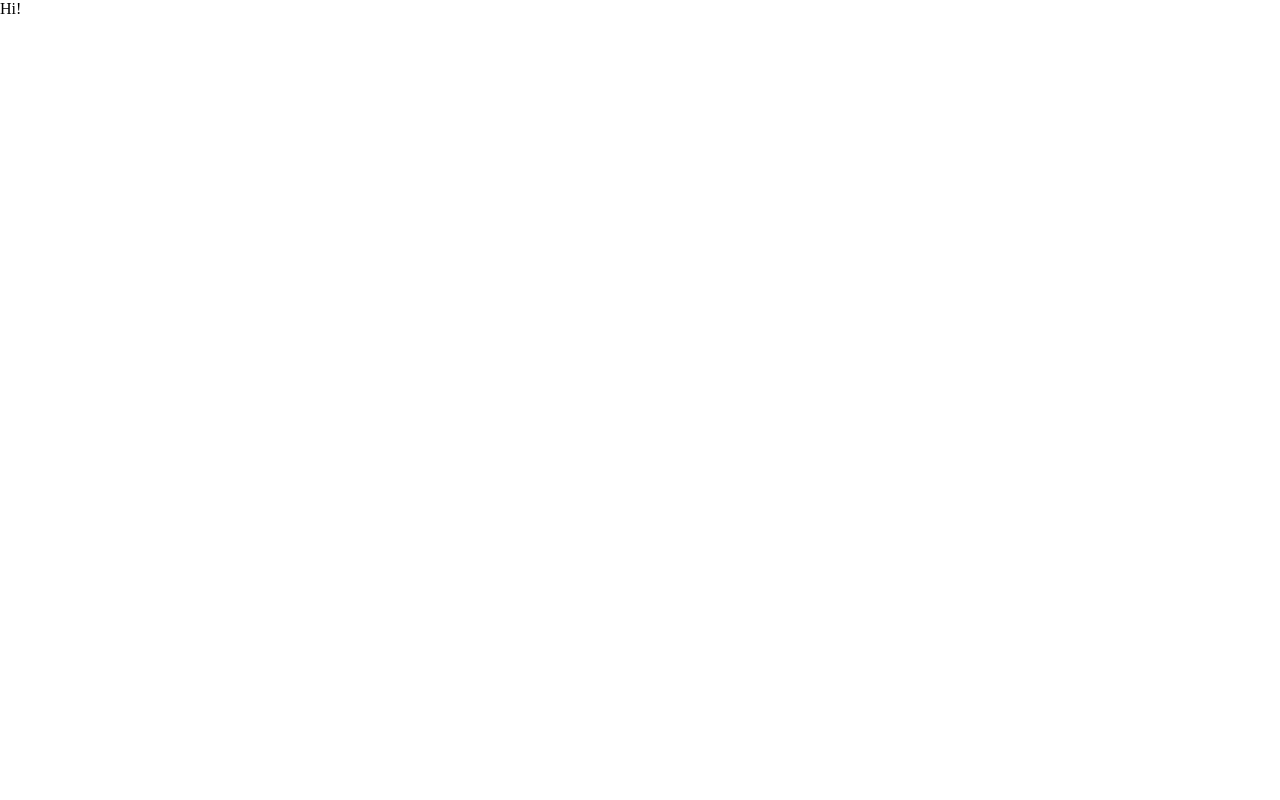
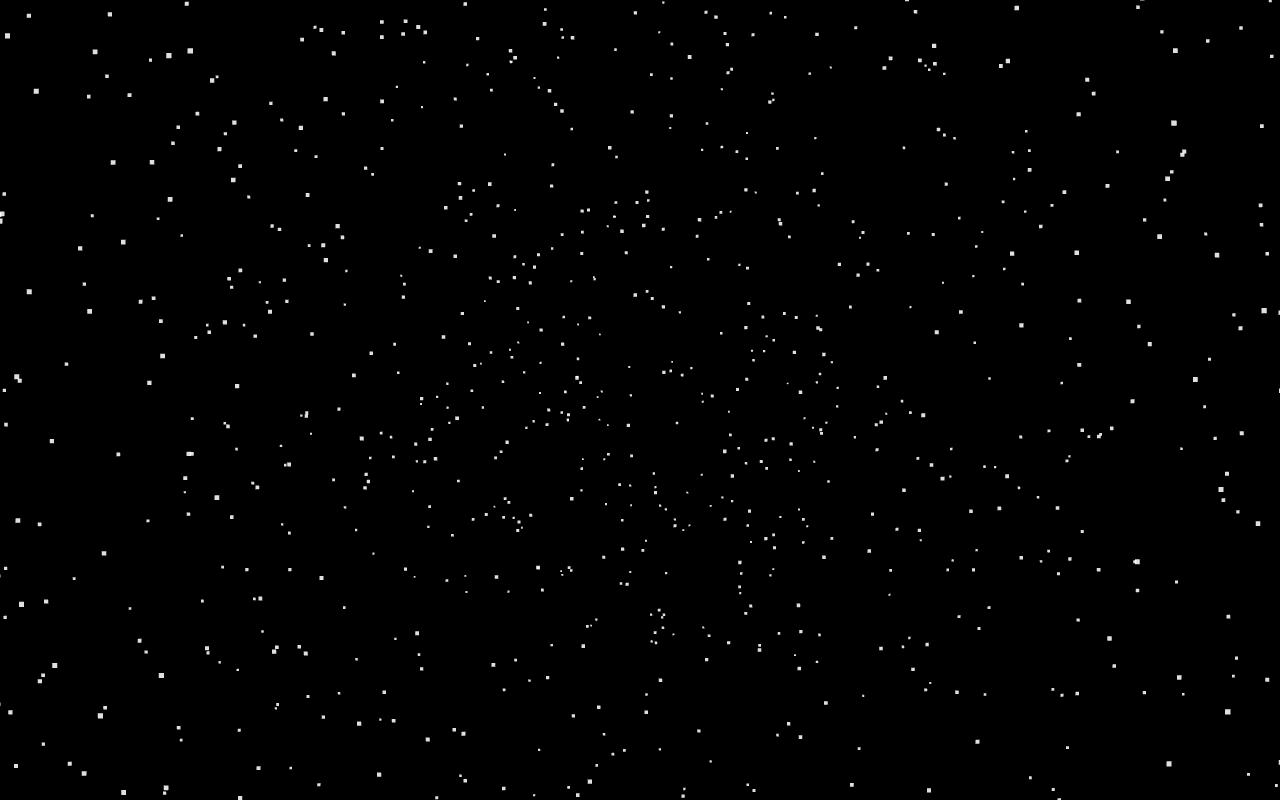
Before and after one commit to Compulens/r3fss, a React (Vite) app: page / in a window 1280 px wide. Built offline with nearby package versions, Linux system fonts and the light colour scheme.

Commit message:
added stars & orbit ctrl

```diff
--- a/src/App.jsx
+++ b/src/App.jsx
@@ -1,7 +1,8 @@
+import MainContainer from "./MainContainer.jsx";
 
 
 function App() {
-  return <div>Hi!</div>
+  return <MainContainer />
 }
 
 export default App
--- /dev/null
+++ b/src/MainContainer.jsx
@@ -0,0 +1,10 @@
+import { Canvas } from "@react-three/fiber";
+import { Stars, OrbitControls } from "@react-three/drei";
+
+export default function MainContainer() {
+    return (<Canvas>
+        <color attach={'background'} args={['black']} />
+        <OrbitControls />
+        <Stars />
+    </Canvas>)
+}
--- a/src/index.css
+++ b/src/index.css
@@ -2,3 +2,12 @@
     padding: 0;
     margin: 0;
 }
+
+html,
+body,
+#root {
+    height: 100%;
+    width: 100%;
+    margin: 0;
+    padding: 0;
+}
```
